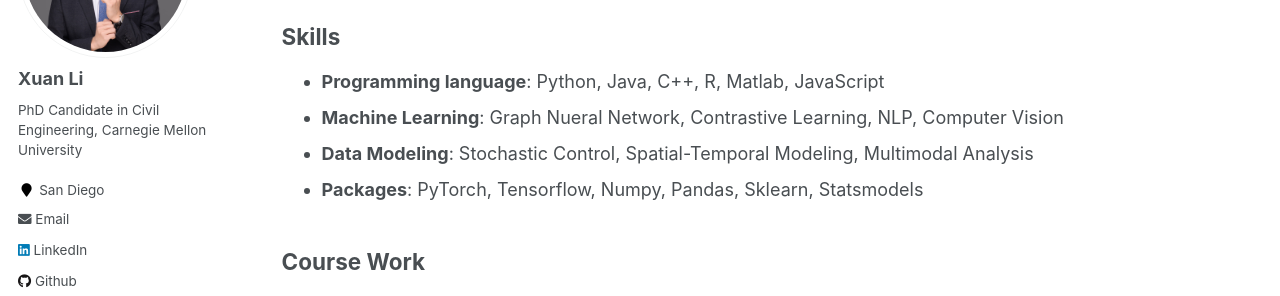
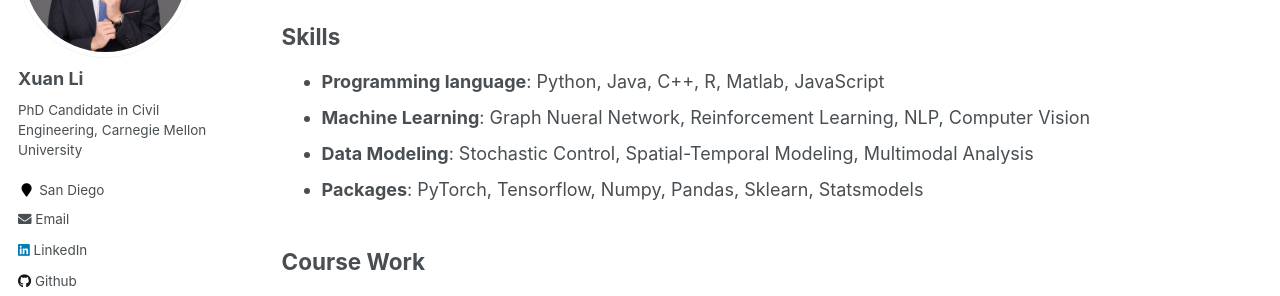
Before and after one commit to milanlx/milanlx.github.io, a Jekyll site: the page built from _pages/cv.md, in a window 1280 px wide and 900 px high, scrolled down 627 px. Shown: the part 153-449 px from the top of the window. Built offline with Jekyll 4.4.1, drawn with Linux system fonts in a browser that asks for light colours.

Commit message:
Update cv.md

```diff
--- a/_pages/cv.md
+++ b/_pages/cv.md
@@ -29,7 +29,7 @@ Work experience
 Skills
 ------
 * **Programming language**: Python, Java, C++, R, Matlab, JavaScript
-* **Machine Learning**: Graph Nueral Network, Contrastive Learning, NLP, Computer Vision
+* **Machine Learning**: Graph Nueral Network, Reinforcement Learning, NLP, Computer Vision
 * **Data Modeling**: Stochastic Control, Spatial-Temporal Modeling, Multimodal Analysis
 * **Packages**: PyTorch, Tensorflow, Numpy, Pandas, Sklearn, Statsmodels
 
```
